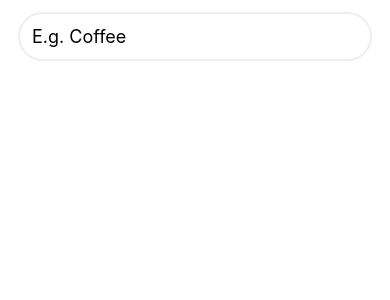
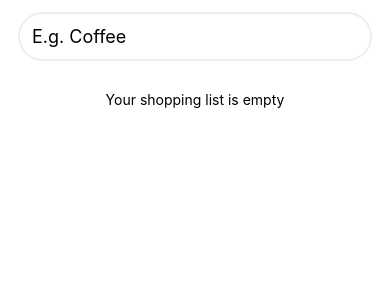
Before and after one commit to aguperes/react-native-v3-course-app, a React Native app: screen / in a window 390 px wide. Shown: the top 300 px of the page. Built offline with nearby package versions, Linux system fonts and the light colour scheme.

Commit message:
Add FlatList

```diff
--- a/app/index.tsx
+++ b/app/index.tsx
@@ -1,5 +1,5 @@
 import { useState } from "react";
-import { StyleSheet, TextInput, ScrollView } from "react-native";
+import { StyleSheet, TextInput, FlatList, View, Text } from "react-native";
 import { theme } from "../theme";
 import ShoppingListItem from "../components/ShoppingListItem";
 import { nanoid } from "nanoid/non-secure";
@@ -25,11 +25,18 @@ export default function App() {
   };
 
   return (
-    <ScrollView
+    <FlatList
+      data={shoppingList}
       style={styles.container}
       contentContainerStyle={styles.contentContainer}
       stickyHeaderIndices={[0]}
-    >
+      renderItem={({ item }) => <ShoppingListItem name={item.name} />}
+      ListEmptyComponent={
+        <View style={styles.listEmptyContainer}>
+          <Text>Your shopping list is empty</Text>
+        </View>
+      }
+      ListHeaderComponent={
         <TextInput
           placeholder="E.g. Coffee"
           style={styles.textInput}
@@ -38,11 +45,8 @@ export default function App() {
           onSubmitEditing={handleOnSubmit}
           value={value}
         />
-      {shoppingList &&
-        shoppingList.map(({ id, name }) => (
-          <ShoppingListItem key={id} name={name} />
-        ))}
-    </ScrollView>
+      }
+    />
   );
 }
 
@@ -55,6 +59,11 @@ const styles = StyleSheet.create({
   contentContainer: {
     paddingBottom: 24,
   },
+  listEmptyContainer: {
+    justifyContent: "center",
+    alignItems: "center",
+    marginVertical: 18,
+  },
   textInput: {
     borderColor: theme.colorLightGrey,
     borderWidth: 2,
```
Lines whose indentation alone changed are shown as unchanged.
